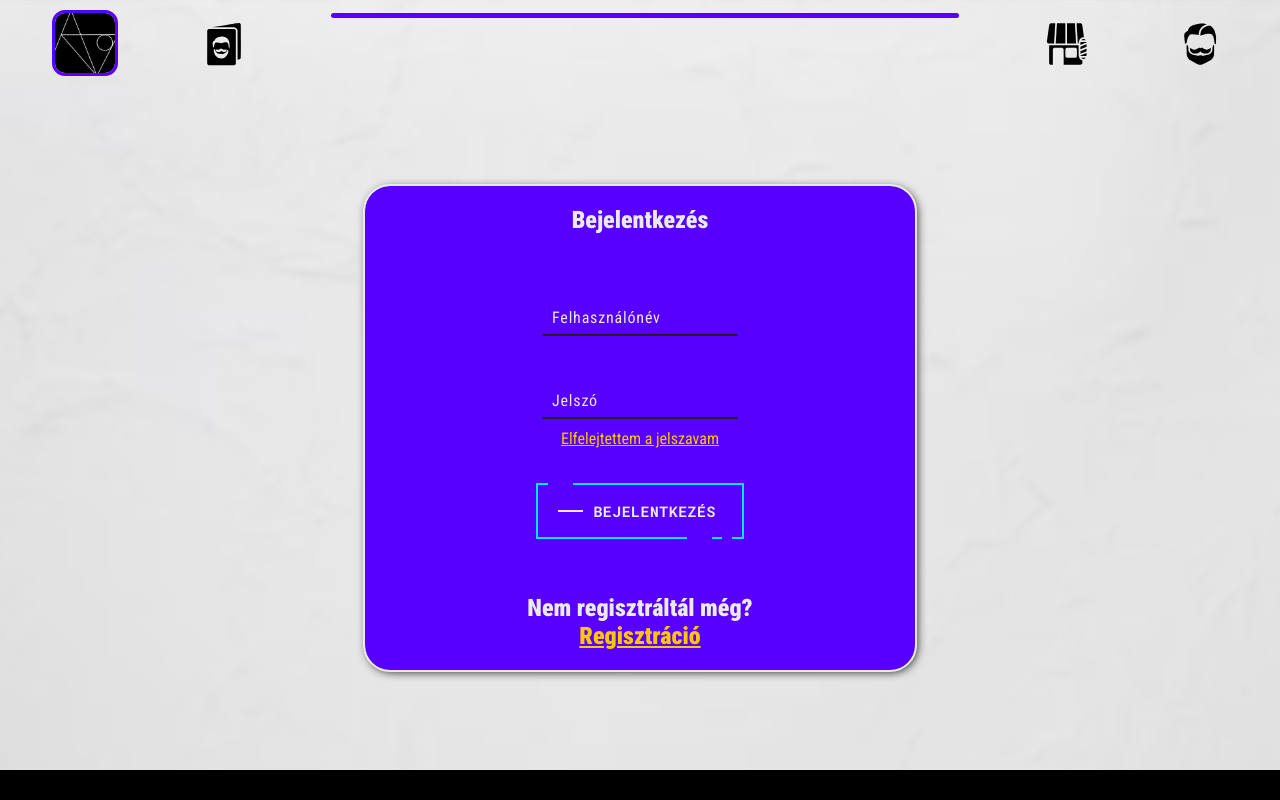
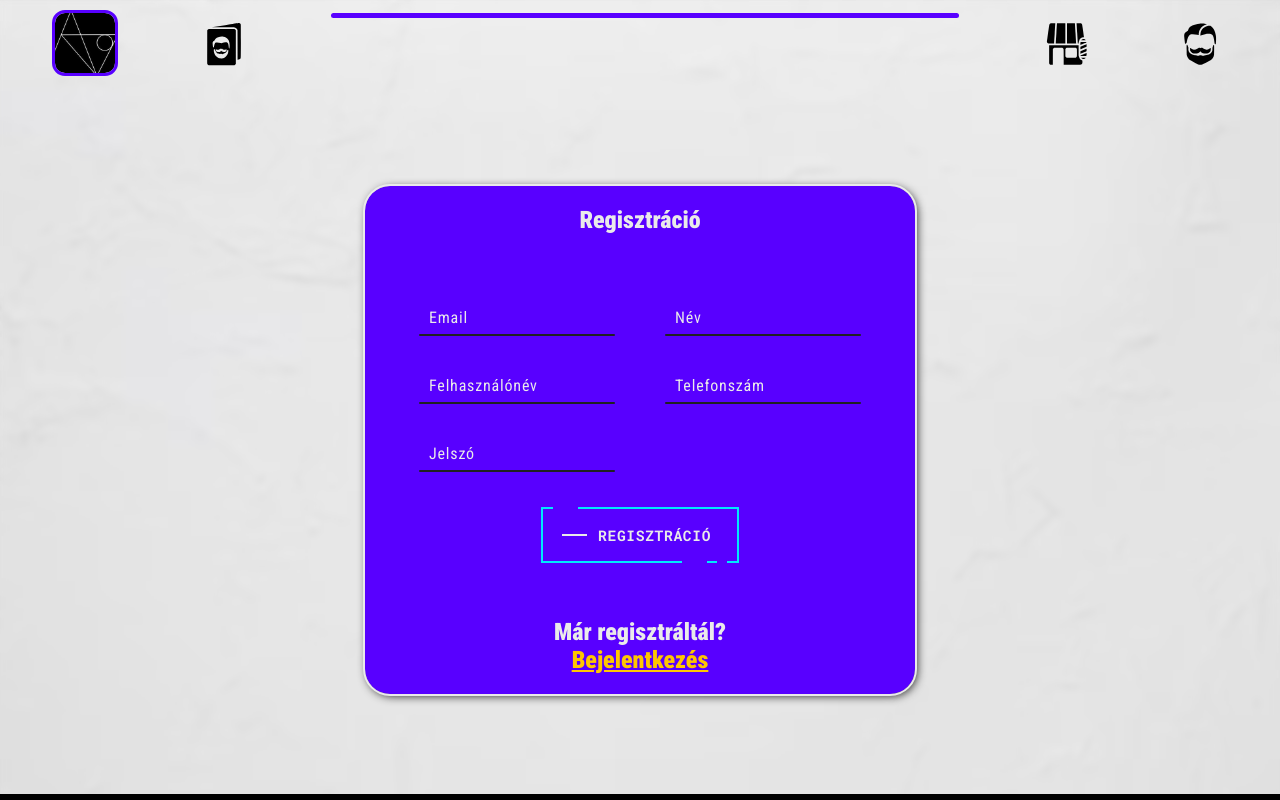
Before and after one commit to CrodinMWAS/abstract, a Vue app: page /login in a window 1280 px wide. Shown: the top 800 px of the page. Built offline with nearby package versions, Linux system fonts and the light colour scheme; a web font is replaced by a local one.

Commit message:
Registration Quickfix

```diff
--- a/src/views/LoginView.vue
+++ b/src/views/LoginView.vue
@@ -86,7 +86,7 @@ export default {
     },
     data() {
         return {
-            registrating: false,
+            registrating: true,
         }
     },
 }
@@ -120,8 +120,8 @@ export default {
 
     #infoArea{
         display: flex;
-        flex-direction: row;
-        gap: 50px;
+        flex-direction: column;
+        gap: 20px;
     }
 
     #infoArea .col{
@@ -309,5 +309,9 @@ export default {
         #loginContainer, #registrationContainer{
             width: 25%;
         }
+        #infoArea{
+            flex-direction: row;
+            gap: 50px;
+        }
     }
 </style>
```
